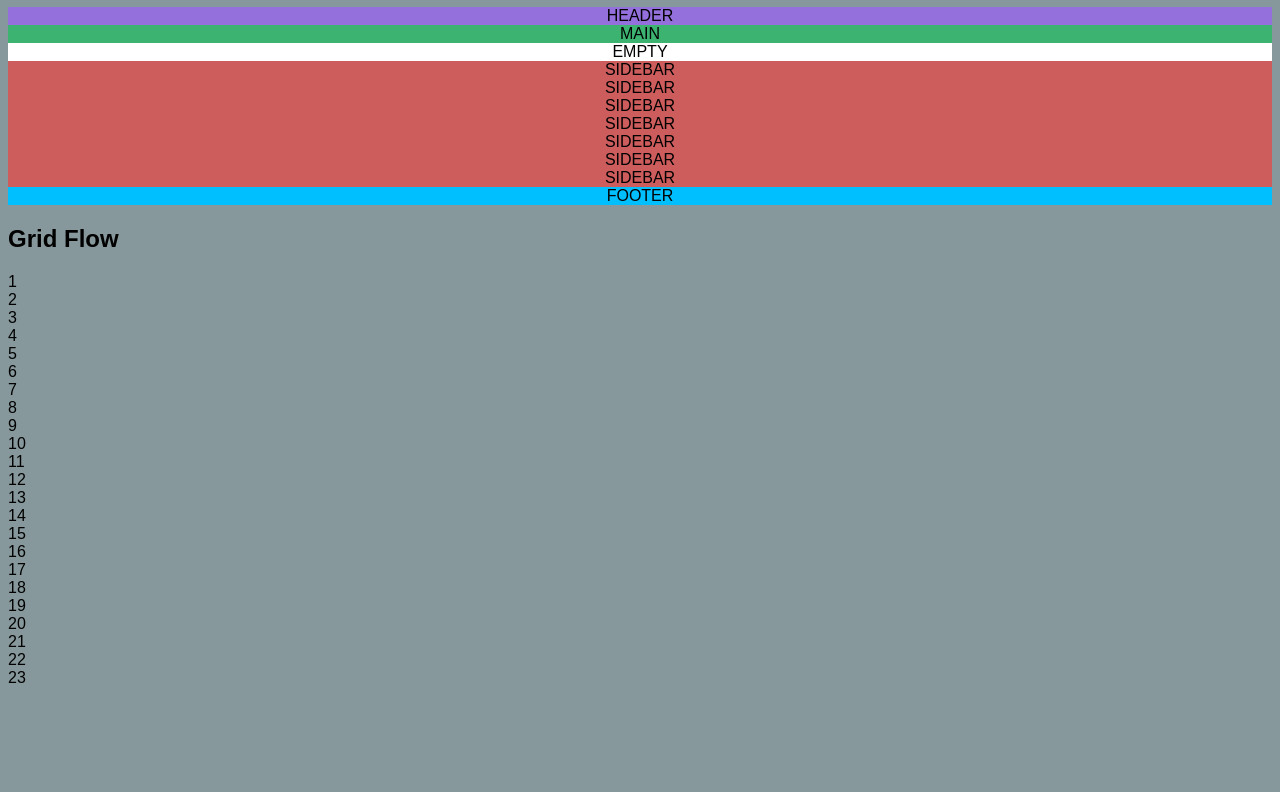
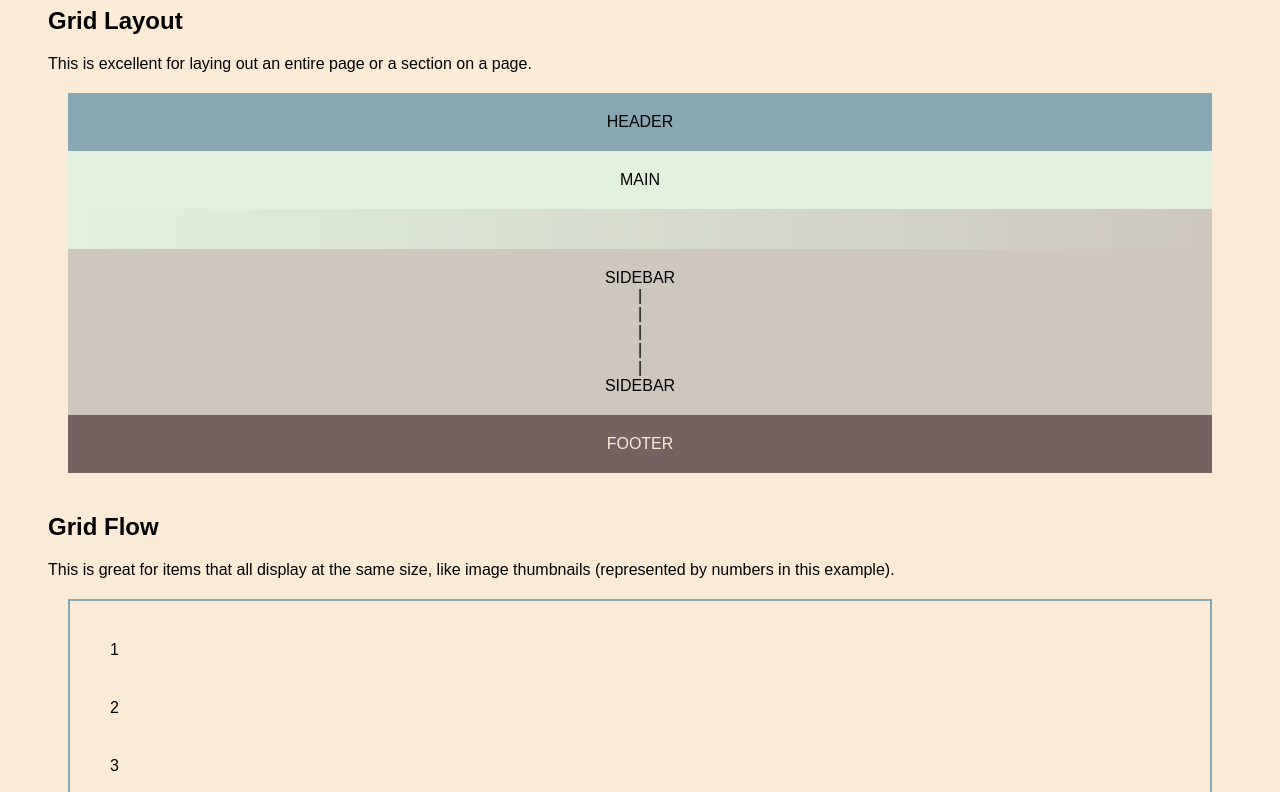
Before and after one commit to appacademy-starters/practice-css-grid, a plain HTML site: page index.html in a window 1280 px wide. Shown: the part 121-913 px from the top of the page. Before the commit the page ends 816 px from the top, so only its background shows below. Drawn offline with Linux system fonts and the light colour scheme.

Commit message:
Practice CSS Grid

```diff
--- a/index.html
+++ b/index.html
@@ -7,23 +7,28 @@
 </head>
 <body>
     <h1>Practice CSS Grid</h1>
+
     <h2>Grid Layout</h2>
+    This is excellent for laying out an entire page or a section on a page.
     <div class="grid-container">
         <div class="item-1">HEADER</div>
         <div class="item-2">MAIN</div>
-        <div class="empty">EMPTY</div>
+        <div class="divider"></div>
         <div class="item-3">
             SIDEBAR<br/>
-            SIDEBAR<br/>
-            SIDEBAR<br/>
-            SIDEBAR<br/>
-            SIDEBAR<br/>
-            SIDEBAR<br/>
-            SIDEBAR<br/>
+            |<br/>
+            |<br/>
+            |<br/>
+            |<br/>
+            |<br/>
+            SIDEBAR
         </div>
         <div class="item-4">FOOTER</div>
     </div>
+
     <h2>Grid Flow</h2>
+    This is great for items that all display at the same size, like image
+    thumbnails (represented by numbers in this example).
     <div class="grid-container-flow">
         <div>1</div>
         <div>2</div>
@@ -42,12 +47,6 @@
         <div>15</div>
         <div>16</div>
         <div>17</div>
-        <div>18</div>
-        <div>19</div>
-        <div>20</div>
-        <div>21</div>
-        <div>22</div>
-        <div>23</div>
     </div>
 </body>
 </html>
--- a/main.css
+++ b/main.css
@@ -1,75 +1,60 @@
-html, body {
+/* PAGE SETTINGS - DO NOT EDIT */
+html, body, div {
     font-family: sans-serif;
-    background-color: #86989B;
+    background-color: antiquewhite;
+    padding: 20px;
 }
+
+/* ====== */
 
 .grid-container {
     text-align: center;
 
     /* Phase 1 */
+    /* Your code here */
 
-    /* // Your code here */
-
-    /* Phase 2 */
-
-    /* // Your code here */
-
-    /* Phase 3 */
-
-    /* // Your code here */
-
-    /* Phase 4 */
-
-    /* // Your code here */
+    /* Bonus Phase */
+    /* Your code here */
 }
 .item-1 {
-    background-color: mediumpurple; /* purple */
+    background-color: #87a7b3; /* steel blue */
 
     /* Phase 1 */
-
-    /* // Your code here */
+    /* Your code here */
 }
 .item-2 {
-    background-color: mediumseagreen;
+    background-color: #e1f1dd; /* light sea green */
 
     /* Phase 1 */
-
-    /* // Your code here */
-
-    /* Phase 4 */
-
-    /* // Your code here */
+    /* Your code here */
 }
 .item-3 {
-    background-color: indianred;
+    background-color: #cdc7be; /* grey */
 
     /* Phase 1 */
-
-    /* // Your code here */
-
-    /* Phase 4 */
-
-    /* // Your code here */
+    /* Your code here */
 }
 .item-4 {
-    background-color: deepskyblue;
+    background-color: #766161; /* brown */
+    color: antiquewhite;
 
     /* Phase 1 */
+    /* Your code here */
+}
 
-    /* // Your code here */
-}
-.empty {
-    background-color: white;
+.divider {
+    background-image: linear-gradient(to right, #e1f1dd, #cdc7be);
+
+    /* Bonus Phase */
+    /* Your code here */
 }
 
 /* ====== */
 
 .grid-container-flow {
-    /* Phase 5 */
+    border: solid #87a7b3 2px;
+    margin: 20px;
 
-    /* // Your code here */
-
-    /* Phase 6 */
-
-    /* // Your code here */
+    /* Phase 2 */
+    /* Your code here */
 }
```
